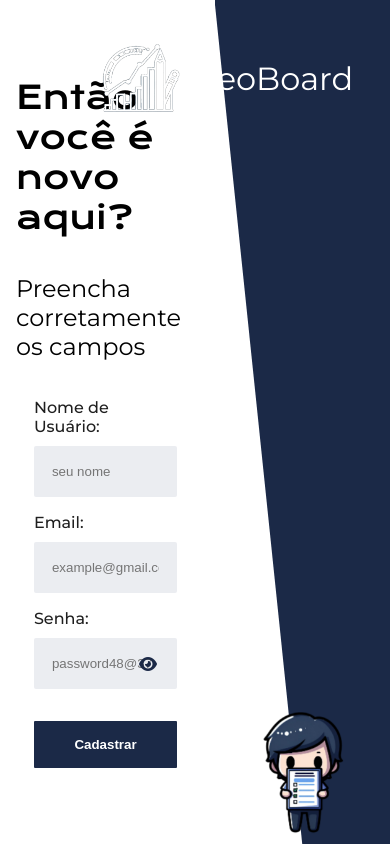
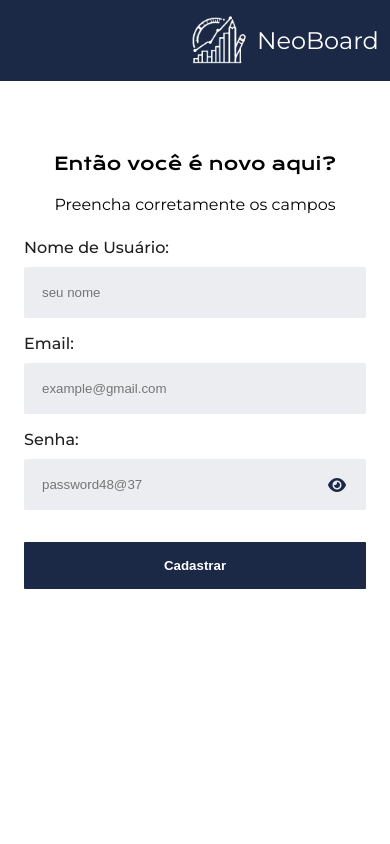
Before and after one commit to LiedsonLB/Neoboard, a React (Create React App) app: page /cadaster in a window 390 px wide. Built offline with nearby package versions, Linux system fonts and the light colour scheme; no server answers.

Commit message:
feat: add improvements in the responsiveness of the cadaster page

```diff
--- a/src/pages/cadasterpage/CadasterPage.css
+++ b/src/pages/cadasterpage/CadasterPage.css
@@ -12,52 +12,55 @@
 .container-sign {
     position: relative;
     display: flex;
-    height: 100vh;
     width: 100%;
 }
 
 .title-sign {
     font-family: var(--font-Krona);
-    font-size: 2rem;
+    font-size: 1.5rem;
     font-weight: 500;
+    width: 100%;
+    height: 100%;
 }
 
 .subtitle-sign {
-    margin-top: 5px;
-    margin-bottom: 5px;
-    font-size: 1.5rem;
+    font-size: 1.2rem;
+    width: 100%;
+    height: 100%;
 }
 
 .left-sign {
-    flex: 1;
     background: var(--white-color);
     display: flex;
     flex-direction: column;
     align-items: center;
     justify-content: center;
     padding: 1rem;
-    width: 50%;
-    gap: 2rem;
+    width: 55%;
+    gap: 1.5rem;
+    margin-block: 5em;
 }
 
 #singup-header {
     display: flex;
     flex-direction: column;
-    gap: 2rem;
+    gap: 20px;
     align-items: center;
+    text-align: center;
 }
 
-.singup-field-sign {
+.singup-field {
     display: flex;
     flex-direction: column;
-    max-width: 80%;
-    width: 100%;
+    width: 90%;
+    margin: auto;
 }
 
-.signup-field-sign form {
+.signup-field form {
     display: flex;
     flex-direction: column;
     width: 100%;
+    gap: 20px;
 }
 
 .input-field-sign {
@@ -122,13 +125,14 @@ label {
 }
 
 .right-sign {
-    flex: 1;
     position: relative;
-    width: 50%;
+    width: 45%;
     display: flex;
     align-items: center;
     justify-content: center;
     flex-direction: column;
+    height: 100%;
+    gap: 2em;
 }
 
 .logo-sign {
@@ -142,27 +146,137 @@ label {
 }
 
 .container-logo-sign {
-    position: absolute;
-    padding: 2.3rem;
-    z-index: 3;
-    top: 0;
-    right: 0;
     display: flex;
     align-items: center;
+    justify-content: end;
     gap: 10px;
+    width: 100%;
+    padding: 2rem;
 }
 
 #container-img-cadaster {
     display: flex;
-    height: 70%;
     justify-content: center;
     align-items: center;
     width: 100%;
 }
 
 .right-image {
-    width: 80%;
-    position: absolute;
-    bottom: 0;
+    display: flex;
+    justify-content: center;
+    align-items: center;
+    object-fit: cover;
+    height: 100%;
+    width: 85%;
     animation: floatAnimation 4s ease-in-out infinite alternate;
 }
+
+@media screen and (max-width: 752px) {
+    .container-sign {
+        flex-direction: column-reverse;
+        height: 100%;
+    }
+
+    .background-color-sign {
+        width: 100%;
+        clip-path: polygon(0% 0%, 100% 0%, 0% 100%, 0% 100%);
+        z-index: 1;
+        display: none;
+
+    }
+
+    .right-sign {
+        width: 100%;
+        background-color: var(--primary-color);
+        transition: .5s;
+    }
+
+    .container-logo-sign {
+        width: 100%;
+        font-size: 0.7rem;
+        text-align: center;
+        padding: 1em;
+    }
+
+    .container-logo-sign p {
+        font-size: 1.5rem;
+    }
+
+    #container-img-cadaster {
+        max-width: 50%;
+        display: none;
+
+    }
+
+    .right-image {
+        width: 100%;
+        height: auto;
+        align-items: center;
+        justify-content: center;
+    }
+
+
+    .left-sign {
+        width: 100%;
+        height: 100%;
+        margin: 3em auto;
+        transition: .5s;
+        padding: 1.5em;
+    }
+
+    #singup-header {
+        text-align: center;
+        gap: 20px;
+
+    }
+
+    #singup-header h2 {
+        font-size: 1.1em;
+    }
+
+    #singup-header p {
+        font-size: 1em;
+    }
+
+    .singup-field {
+        width: 100%;
+        height: auto;
+    }
+
+    .singup-field form {
+        width: 100%;
+    }
+
+}
+
+@media screen and (min-width:753px) and (max-width:1000px) {
+    .right-sign {
+        transition: .5s;
+
+    }
+
+    .container-logo-sign {
+        width: 100%;
+        text-align: center;
+        padding: 1em;
+        font-size: .8em;
+        transition: .5s;
+    }
+
+    .right-image {
+        width: 100%;
+        align-items: center;
+        justify-content: center;
+        margin-top: 3em;
+        transition: 1s;
+    }
+
+    .left-sign {
+        width: 50%;
+        margin: 1em;
+        transition: .5s;
+        padding: 1.5em;
+    }
+
+
+}
--- a/src/pages/cadasterpage/CadasterPage.tsx
+++ b/src/pages/cadasterpage/CadasterPage.tsx
@@ -50,10 +50,10 @@ const CadasterPage = () => {
             <main className="container-sign">
                 <section className="left-sign">
                     <header id="singup-header">
-                    <h2 className="title-sign">Então você é novo aqui?</h2>
-                    <p className="subtitle-sign">Preencha corretamente os campos</p>
+                        <h2 className="title-sign">Então você é novo aqui?</h2>
+                        <p className="subtitle-sign">Preencha corretamente os campos</p>
                     </header>
-                    <div className="singup-field-sign">
+                    <div className="singup-field">
                         <form>
                             <div className="input-field-sign">
                                 <label>Nome de Usuário:</label>
@@ -102,15 +102,16 @@ const CadasterPage = () => {
                 </section>
 
                 <section className="right-sign">
+                    <header className="container-logo-sign">
+                        <figure>
+                            <img src="img/icon_neoboard.png" alt="Neoboard-logo" className="logo-sign" />
+                        </figure>
+                        <p className="logo-name">NeoBoard</p>
+                    </header>
                     <figure id="container-img-cadaster">
                         <img src="img/cadasterImg.png" alt="img-singup" className="right-image" />
                     </figure>
-                    <header className="container-logo-sign">
-                        <figure>
-                        <img src="img/icon_neoboard.png" alt="Neoboard-logo" className="logo-sign" />
-                        </figure>
-                        <p className="logo-name">NeoBoard</p>
-                    </header>
+
                 </section>
             </main>
         </>
--- a/src/pages/loginpage/Loginpage.css
+++ b/src/pages/loginpage/Loginpage.css
@@ -7,7 +7,6 @@
   background-color: var(--primary-color);
   clip-path: polygon(0% 0%, 100% 0%, 50% 100%, 0% 100%);
   z-index: -1;
-  margin: auto;
 
 }
 
@@ -68,14 +67,14 @@
 
 .title {
   font-family: var(--font-Krona);
-  font-size: 1.1rem;
+  font-size: 1.5rem;
   font-weight: 500;
   width: 100%;
   height: 100%;
 }
 
 .subtitle {
-  font-size: 1rem;
+  font-size: 1.2rem;
   width: 100%;
   height: 100%;
 }
@@ -88,7 +87,7 @@
   justify-content: center;
   padding: 1rem;
   width: 55%;
-  gap: 2rem;
+  gap: 1.5rem;
   position: relative;
   margin: auto;
 }
@@ -293,7 +292,7 @@ label {
   }
 
   #login-header h2 {
-    font-size: 1.1em;
+    font-size: 1.3em;
   }
 
   #login-header p {
@@ -355,12 +354,12 @@ label {
 
   #login-header h2 {
     width: 100%;
-    font-size: 1.1em;
+    font-size: 1.2em;
   }
 
   #login-header p {
     width: 100%;
-    font-size: 1em;
+    font-size: 1.1em;
   }
 
 
```
